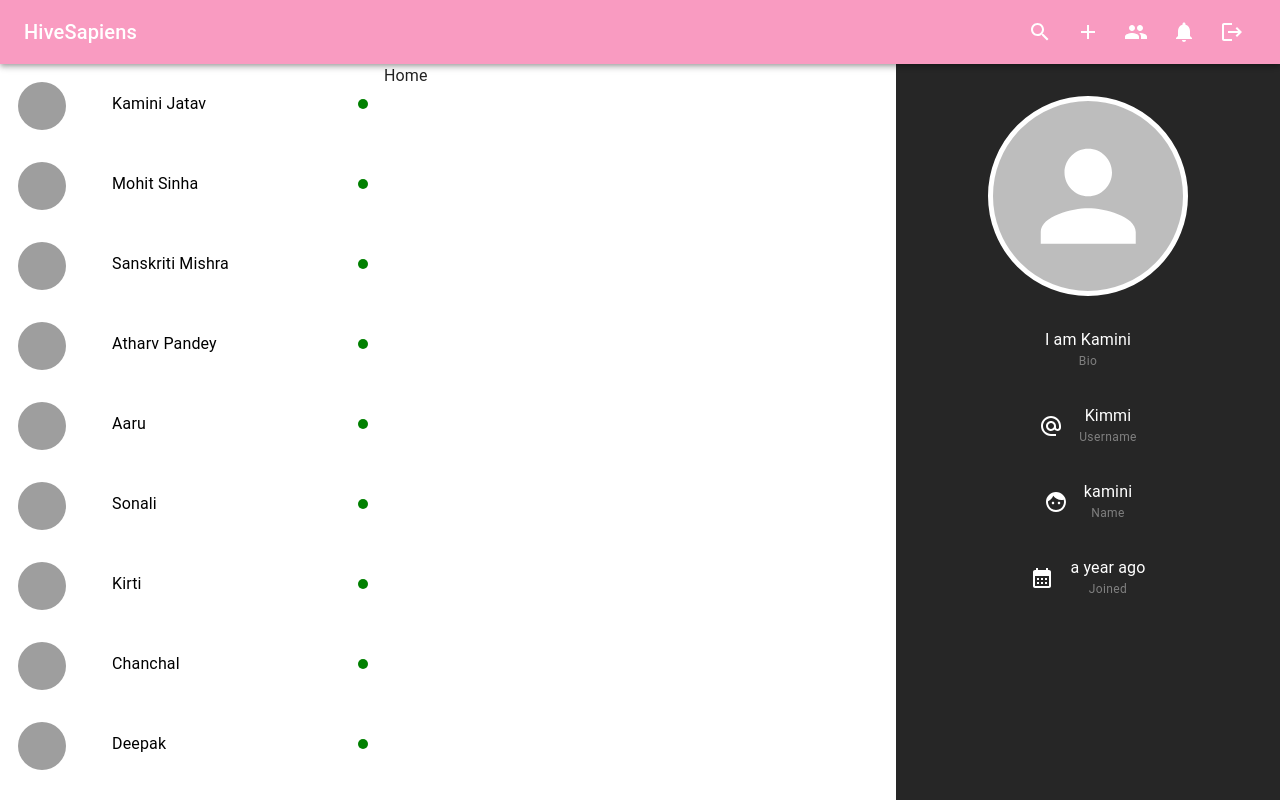
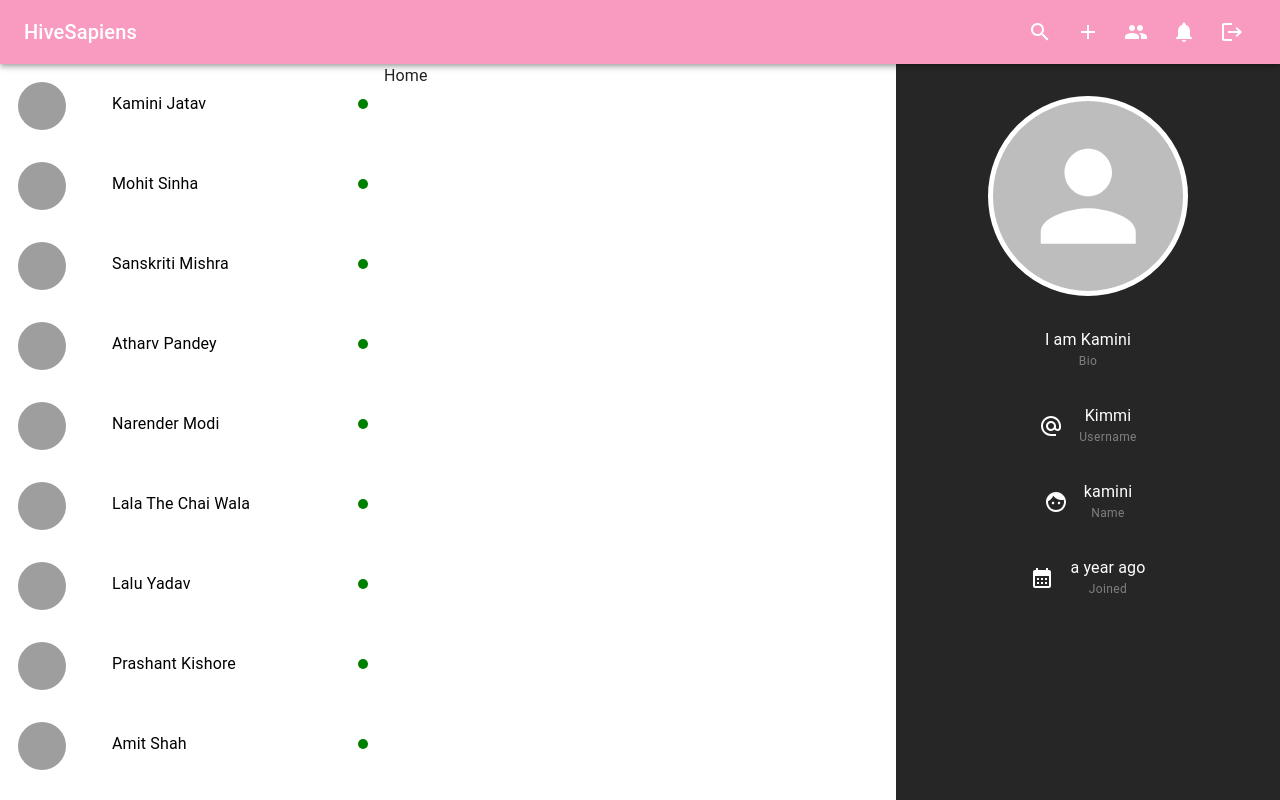
Before and after one commit to vats-sanskriti/HiveSapiens, a React (Vite) app in the folder client/: page / in a window 1280 px wide. Built offline with nearby package versions, Linux system fonts and the light colour scheme; grey boxes are pictures that could not be loaded.

Commit message:
add people

```diff
--- a/client/src/constants/sampleData.js
+++ b/client/src/constants/sampleData.js
@@ -33,7 +33,7 @@ export const sampleChats = [
 
     {
     avatar:["https://www.w3schools.com/howto/img_avatar.png"],
-        name: "Aaru",
+        name: "Narender Modi",
         _id: "5",
         groupChat: false,
         members:["1","2"],
@@ -41,21 +41,21 @@ export const sampleChats = [
 
     {
     avatar:["https://www.w3schools.com/howto/img_avatar.png"],
-        name: " Sonali",
+        name: "Lala The Chai Wala",
         _id: "6",
         groupChat: false,
         members:["1","2"],
         } ,
     {
     avatar:["https://www.w3schools.com/howto/img_avatar.png"],
-        name: "Kirti  ",
+        name: "Lalu Yadav",
         _id: "7",
         groupChat: false,
         members:["1","2"],
         } ,
     {
     avatar:["https://www.w3schools.com/howto/img_avatar.png"],
-        name: "Chanchal  ",
+        name: "Prashant Kishore",
         _id: "8",
         groupChat: false,
         members:["1","2"],
@@ -63,7 +63,7 @@ export const sampleChats = [
 
     {
     avatar:["https://www.w3schools.com/howto/img_avatar.png"],
-        name: "Deepak  ",
+        name: "Amit Shah",
         _id: "9",
         groupChat: false,
         members:["1","2"],
--- a/client/src/pages/Login.jsx
+++ b/client/src/pages/Login.jsx
@@ -21,12 +21,16 @@ const Login = () => {
     const bio = useInputValidation("");
     const username = useInputValidation("", usernameValidator);
     const password = useInputValidation("");
+    const avatar = useFileHandler("single");
 
-
-    const avatar = useFileHandler("single");
+    const [loginError , setLoginError] = useState("");
 
     const handleLogin = (e) => {
         e.preventDefault();
+        if (!username.value || !password.value) {
+            setLoginError("Please fill in all fields.");
+            return;
+        }
     };
 
     const handleSignUp = (e) => {
@@ -37,7 +41,7 @@ const Login = () => {
         <div
             style={{
                 backgroundImage:
-                "linear-gradient(rgba(277,200,145,1),rgba(249,115,193,1))",
+                "linear-gradient(rgb(241, 109, 162),rgba(249,115,193,1))",
             }}
 
         >
@@ -82,7 +86,7 @@ const Login = () => {
                                     type="password"
                                     margin='normal'
                                     variant='outlined'
-                                    vallue={password.value}
+                                    value={password.value}
                                     onChange={password.changeHandler}
                                 />
 
@@ -93,9 +97,18 @@ const Login = () => {
                                     type='submit'
                                     fullWidth
                                 >
-                                    Login
+                                Login
 
                                 </Button>
+
+                                {loginError && (
+                                   <Typography
+                                   color="error"
+                                   variant="caption"
+                                    textAlign="center">
+                                            {loginError}
+                                        </Typography>
+                                    )}
 
                                 <Typography textAlign={"center"} m={"1rem"}>
                                     Or
@@ -109,7 +122,7 @@ const Login = () => {
 
                                     onClick={toggleLogin}
                                 >
-                                    Sign Up Instead
+                                    Go to Sign Up
 
                                 </Button>
 
@@ -275,7 +288,7 @@ const Login = () => {
 
                                     onClick={toggleLogin}
                                 >
-                                    Login Instead
+                                    Go to Login
 
                                 </Button>
 
```
Also changed, not shown: client/src/components/layout/Header.jsx (line endings or trailing spaces).
